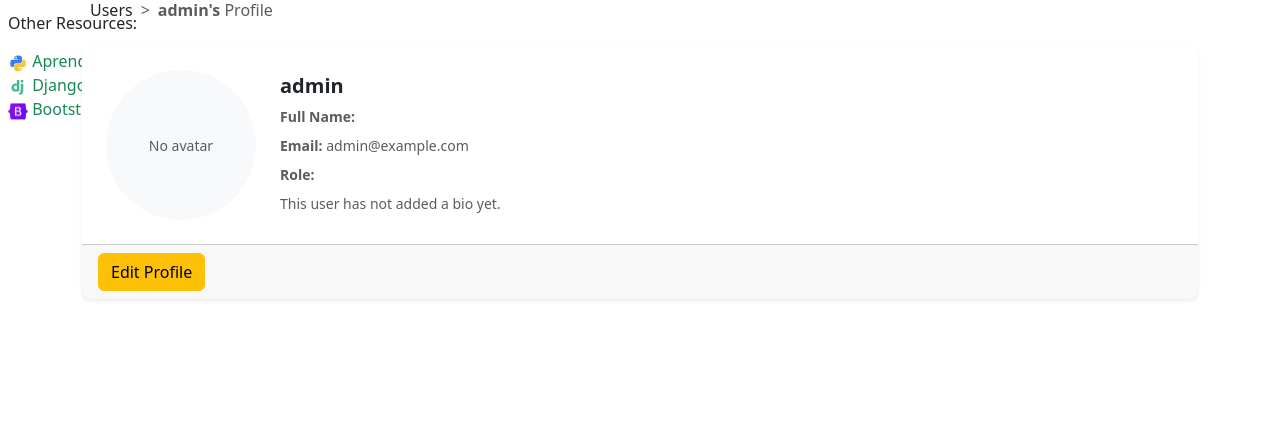
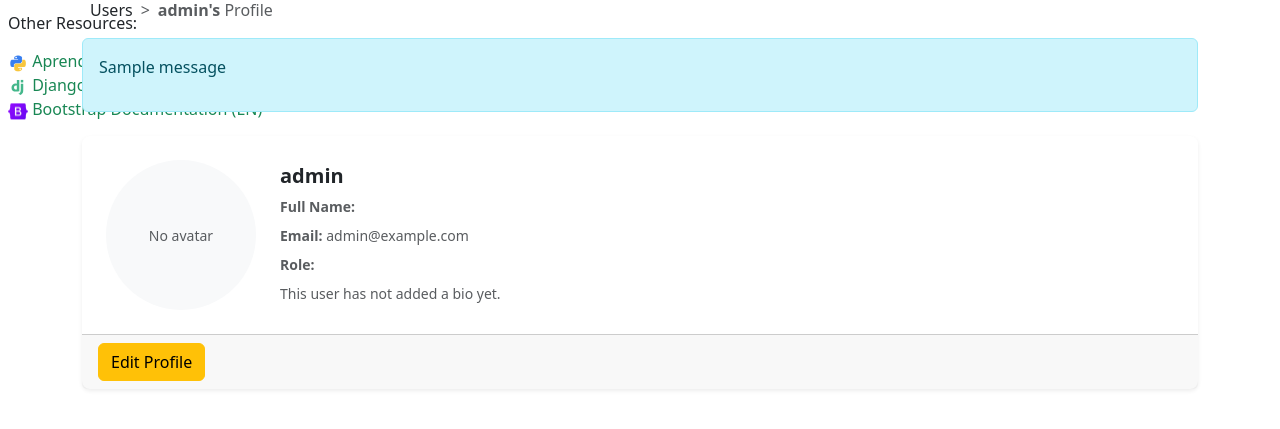
Before and after one commit to SamuP14/lumino, a Django app: page /users/admin/ in a window 1280 px wide. Shown: the part 72-501 px from the top of the page. Run offline with Django 5.2, Linux system fonts and the light colour scheme; a user stored in the database is signed in; data comes from the database, SQL or seed files in the repository; one stand-in notice (Sample message) is shown; some libraries are stand-ins or nearby versions.

Commit message:
cambios menores

```diff
--- a/users/templates/users/profile_detail.html
+++ b/users/templates/users/profile_detail.html
@@ -10,6 +10,13 @@
             <li class="breadcrumb-item active" aria-current="page"><strong>{{ user.username }}'s</strong> Profile</li>
         </ol>
     </nav>
+    {% if messages %}
+        <div class="alert alert-info">
+        {% for message in messages %}
+            <p>{{ message }}</p>
+        {% endfor %}
+        </div>
+    {% endif %}
     <div class="card mt-4 shadow-sm border-0 rounded-3 d-flex flex-column">
         <div class="card-body d-flex align-items-center gap-4 p-4 flex-grow-1">
             {% if user.profile.avatar %}
--- a/users/views.py
+++ b/users/views.py
@@ -33,6 +33,7 @@
             return redirect(profile)
         else:
             messages.error(request, 'Error updating the profile. Please check the form.')
+
     else:
         form = EditProfileForm(instance=profile)
 
```
Also changed, not shown: users/templates/users/edit_profile.html (+4 -4 lines), media/avatars/test_image.png (added), media/avatars/test_image_5fp4nOn.png (added), media/avatars/test_image_7phrUYV.png (added), media/avatars/test_image_HQbB4Yv.png (added), media/avatars/test_image_chZOCyi.png (added), media/avatars/test_image_jivHjDn.png (added), media/avatars/test_image_n6kShKl.png (added), media/avatars/test_image_xhwty3v.png (added), 3 other files.
